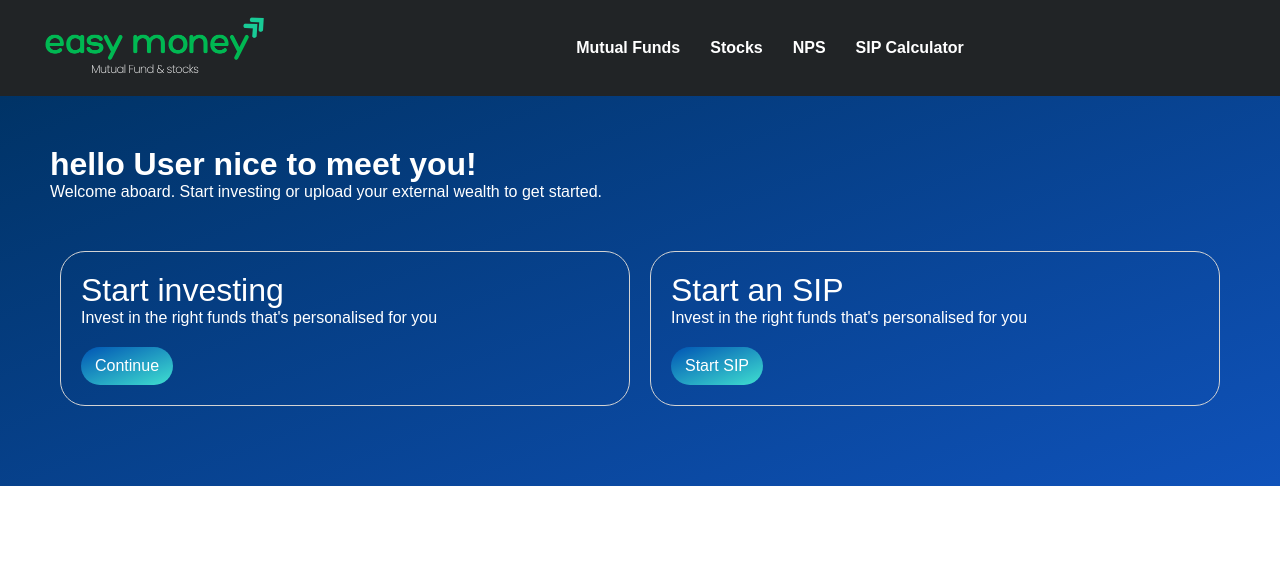
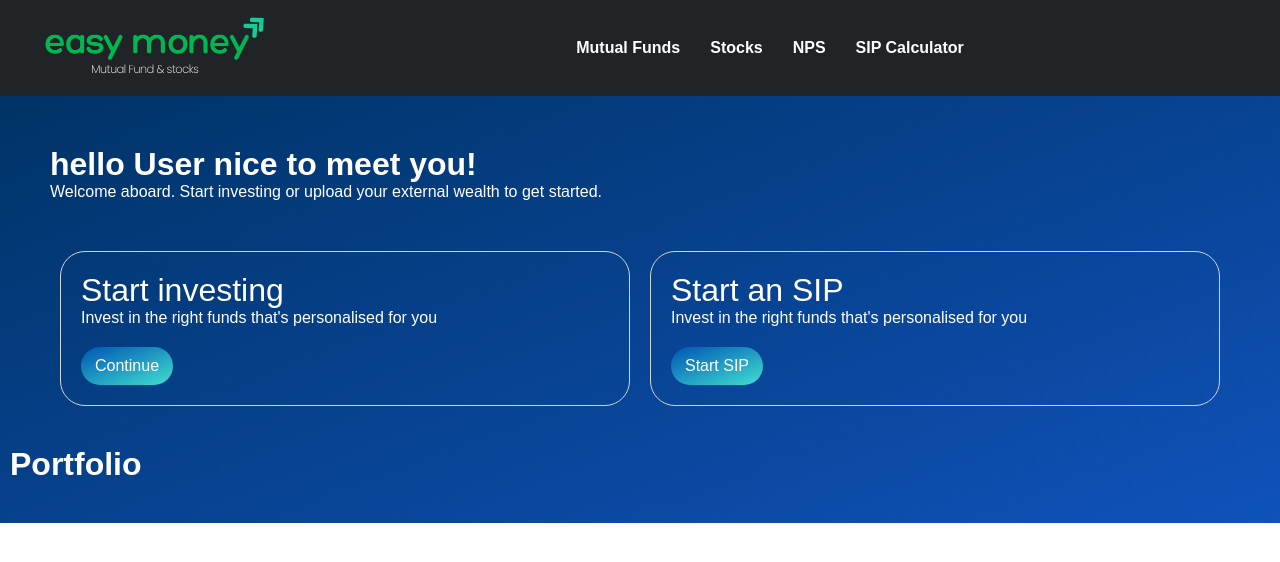
Before and after one commit to MashooqAli9140/easy-money, a React (Vite) app in the folder frontend/easymoney/: page /dashboard/1 in a window 1280 px wide. Shown: the top 562 px of the page. Built offline with nearby package versions, Linux system fonts and the light colour scheme.

Commit message:
portfolio section imported in dashboard

```diff
--- a/frontend/easymoney/src/Pages/User_Dashboard/Dashboard.jsx
+++ b/frontend/easymoney/src/Pages/User_Dashboard/Dashboard.jsx
@@ -2,6 +2,7 @@ import React from "react";
 import { useParams } from "react-router-dom";
 import { useGlobleContext } from "../../componants/GlobleContext/GlobleContext";
 import "./Dashboard.css";
+import Portfolio from "./Portfolio";
 
 const Dashboard = () => {
   const { id } = useParams();
@@ -52,11 +53,10 @@ const Dashboard = () => {
         </div>
       </div>
         {/* //right part */}
-
         </div>
       </div>
 
-
+<Portfolio />
 
     </div>
   );
```
